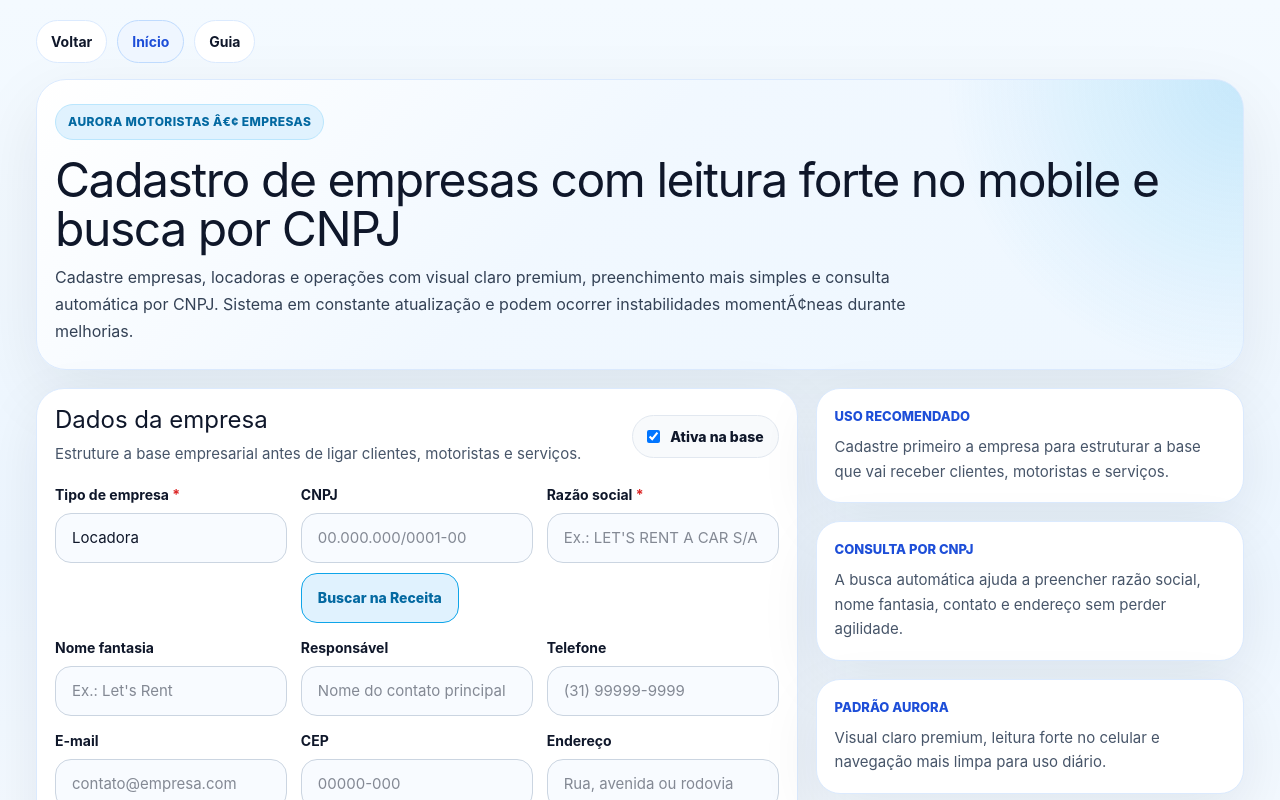
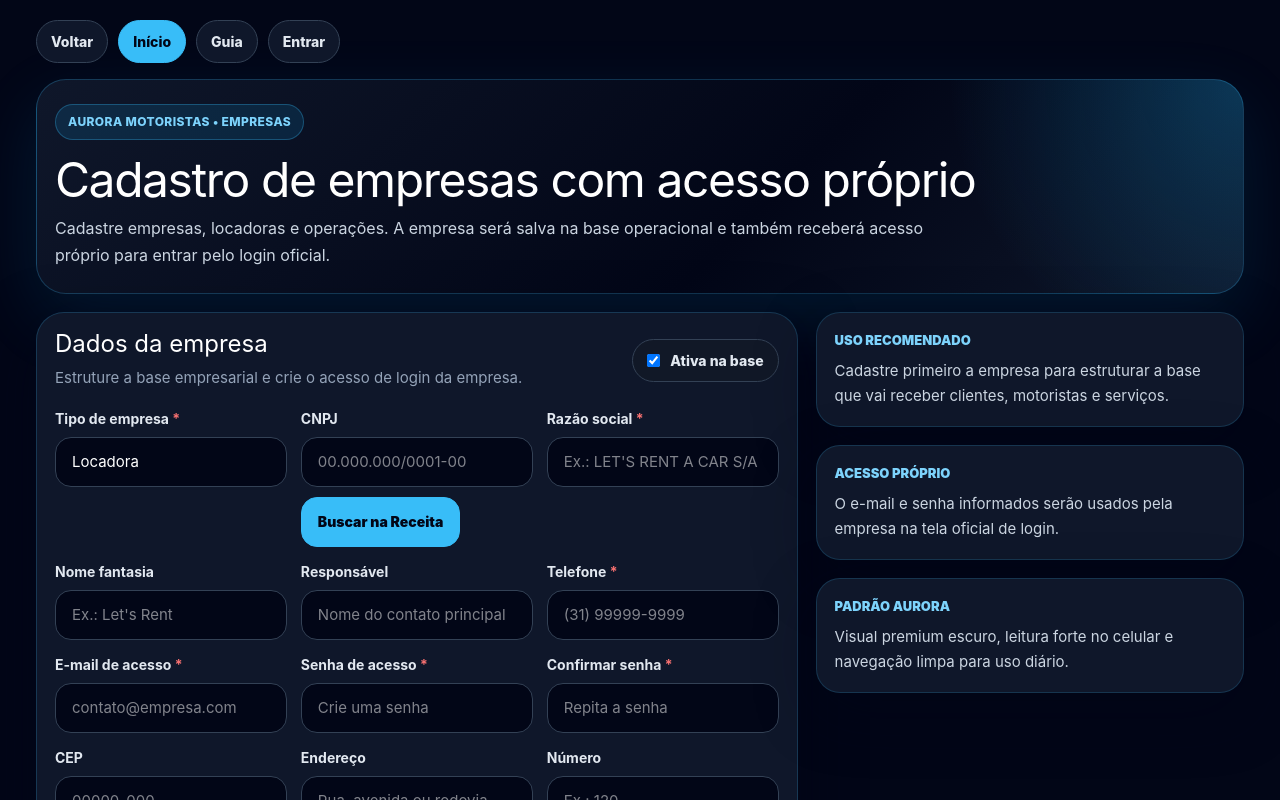
Before and after one commit to ricardogrupoexecutivo1-cpu/aurora-motoristas, a Next.js app: page /empresas/cadastrar in a window 1280 px wide. Shown: the top 800 px of the page. Built offline with nearby package versions, Linux system fonts and the light colour scheme.

Commit message:
feat: conecta cadastro de empresa ao login real

```diff
--- a/app/empresas/cadastrar/page.tsx
+++ b/app/empresas/cadastrar/page.tsx
@@ -10,6 +10,8 @@
   responsavel: string;
   telefone: string;
   email: string;
+  senha: string;
+  confirmarSenha: string;
   cep: string;
   endereco: string;
   numero: string;
@@ -28,6 +30,8 @@
   responsavel: "",
   telefone: "",
   email: "",
+  senha: "",
+  confirmarSenha: "",
   cep: "",
   endereco: "",
   numero: "",
@@ -154,9 +158,27 @@
       return;
     }
 
-    if (!form.telefone.trim() && !form.email.trim()) {
+    if (!form.email.trim() || !form.email.includes("@")) {
       setFeedbackType("error");
-      setFeedback("Preencha pelo menos telefone ou e-mail da empresa.");
+      setFeedback("Informe um e-mail válido para criar o acesso da empresa.");
+      return;
+    }
+
+    if (!form.telefone.trim()) {
+      setFeedbackType("error");
+      setFeedback("Preencha o telefone da empresa.");
+      return;
+    }
+
+    if (!form.senha || form.senha.length < 6) {
+      setFeedbackType("error");
+      setFeedback("A senha deve ter pelo menos 6 caracteres.");
+      return;
+    }
+
+    if (form.senha !== form.confirmarSenha) {
+      setFeedbackType("error");
+      setFeedback("As senhas não coincidem.");
       return;
     }
 
@@ -190,11 +212,36 @@
       const data = await response.json();
 
       if (!response.ok) {
-        throw new Error(data?.error || "Não foi possível salvar a empresa.");
+        throw new Error(data?.error || data?.message || "Não foi possível salvar a empresa.");
+      }
+
+      const registerResponse = await fetch("/api/auth/register", {
+        method: "POST",
+        headers: {
+          "Content-Type": "application/json",
+        },
+        body: JSON.stringify({
+          role: "cliente",
+          nome: form.razaoSocial.trim() || form.nomeFantasia.trim(),
+          email: form.email.trim(),
+          senha: form.senha,
+          documento: onlyDigits(form.cnpj),
+          telefone: onlyDigits(form.telefone),
+          captchaOk: true,
+        }),
+      });
+
+      const registerData = await registerResponse.json();
+
+      if (!registerResponse.ok || !registerData?.ok) {
+        throw new Error(
+          registerData?.error ||
+            "Empresa salva, mas não foi possível criar o acesso de login."
+        );
       }
 
       setFeedbackType("success");
-      setFeedback("Empresa cadastrada com sucesso na base do Aurora Motoristas.");
+      setFeedback("Empresa cadastrada com sucesso. O acesso foi criado e já pode entrar pelo login.");
       setForm(initialForm);
     } catch (error) {
       const message =
@@ -210,9 +257,8 @@
     <main
       style={{
         minHeight: "100vh",
-        background:
-          "linear-gradient(180deg, #f4faff 0%, #edf6ff 42%, #ffffff 100%)",
-        color: "#0f172a",
+        background: "#020617",
+        color: "#ffffff",
       }}
     >
       <div
@@ -241,15 +287,19 @@
           <a href="/guia" style={pillButton(false)}>
             Guia
           </a>
+
+          <a href="/entrar" style={pillButton(false)}>
+            Entrar
+          </a>
         </div>
 
         <section
           style={{
             borderRadius: 30,
-            border: "1px solid #dbeafe",
+            border: "1px solid rgba(56, 189, 248, 0.24)",
             background:
-              "radial-gradient(circle at top right, rgba(14, 165, 233, 0.18), transparent 24%), linear-gradient(135deg, #ffffff 0%, #f1f8ff 45%, #eef7ff 100%)",
-            boxShadow: "0 24px 70px rgba(15, 23, 42, 0.08)",
+              "radial-gradient(circle at top right, rgba(14, 165, 233, 0.26), transparent 24%), linear-gradient(135deg, #0f172a 0%, #020617 60%, #0f172a 100%)",
+            boxShadow: "0 24px 70px rgba(14, 165, 233, 0.12)",
             padding: "24px 18px",
             marginBottom: 18,
           }}
@@ -261,16 +311,16 @@
               gap: 8,
               padding: "8px 12px",
               borderRadius: 999,
-              background: "#e0f2fe",
-              border: "1px solid #bae6fd",
-              color: "#0369a1",
+              background: "rgba(14, 165, 233, 0.14)",
+              border: "1px solid rgba(56, 189, 248, 0.30)",
+              color: "#7dd3fc",
               fontSize: 12,
               fontWeight: 800,
               letterSpacing: 0.4,
               textTransform: "uppercase",
             }}
           >
-            Aurora Motoristas â€¢ Empresas
+            Aurora Motoristas • Empresas
           </div>
 
           <h1
@@ -279,24 +329,23 @@
               fontSize: "clamp(30px, 5vw, 48px)",
               lineHeight: 1.02,
               letterSpacing: "-0.03em",
+              color: "#ffffff",
             }}
           >
-            Cadastro de empresas com leitura forte no mobile e busca por CNPJ
+            Cadastro de empresas com acesso próprio
           </h1>
 
           <p
             style={{
               margin: 0,
               maxWidth: 920,
-              color: "#334155",
+              color: "#cbd5e1",
               lineHeight: 1.7,
               fontSize: 16,
             }}
           >
-            Cadastre empresas, locadoras e operações com visual claro premium,
-            preenchimento mais simples e consulta automática por CNPJ.
-            Sistema em constante atualização e podem ocorrer instabilidades
-            momentÃ¢neas durante melhorias.
+            Cadastre empresas, locadoras e operações. A empresa será salva na base
+            operacional e também receberá acesso próprio para entrar pelo login oficial.
           </p>
         </section>
 
@@ -309,10 +358,10 @@
         >
           <div
             style={{
-              background: "#ffffff",
-              border: "1px solid #dbeafe",
+              background: "#0f172a",
+              border: "1px solid rgba(56, 189, 248, 0.20)",
               borderRadius: 28,
-              boxShadow: "0 20px 60px rgba(15, 23, 42, 0.08)",
+              boxShadow: "0 20px 60px rgba(2, 6, 23, 0.55)",
               padding: 18,
             }}
           >
@@ -332,6 +381,7 @@
                     margin: 0,
                     fontSize: 24,
                     lineHeight: 1.1,
+                    color: "#ffffff",
                   }}
                 >
                   Dados da empresa
@@ -339,12 +389,12 @@
                 <p
                   style={{
                     margin: "8px 0 0",
-                    color: "#475569",
+                    color: "#94a3b8",
                     fontSize: 15,
                     lineHeight: 1.6,
                   }}
                 >
-                  Estruture a base empresarial antes de ligar clientes, motoristas e serviços.
+                  Estruture a base empresarial e crie o acesso de login da empresa.
                 </p>
               </div>
 
@@ -355,10 +405,10 @@
                   gap: 10,
                   padding: "10px 14px",
                   borderRadius: 999,
-                  background: "#f8fafc",
-                  border: "1px solid #e2e8f0",
+                  background: "#111827",
+                  border: "1px solid #334155",
                   fontWeight: 800,
-                  color: "#0f172a",
+                  color: "#e2e8f0",
                   fontSize: 14,
                 }}
               >
@@ -392,7 +442,7 @@
                     display: "block",
                     marginBottom: 8,
                     fontWeight: 700,
-                    color: "#0f172a",
+                    color: "#e2e8f0",
                     fontSize: 14,
                   }}
                 >
@@ -411,19 +461,7 @@
                     value={form.cnpj}
                     onChange={(e) => updateField("cnpj", formatCnpj(e.target.value))}
                     placeholder="00.000.000/0001-00"
-                    style={{
-                      flex: "1 1 220px",
-                      minWidth: 0,
-                      height: 50,
-                      borderRadius: 16,
-                      border: "1px solid #cbd5e1",
-                      background: "#f8fbff",
-                      padding: "0 16px",
-                      fontSize: 15,
-                      color: "#0f172a",
-                      outline: "none",
-                      boxSizing: "border-box",
-                    }}
+                    style={inputStyle}
                   />
 
                   <button
@@ -431,15 +469,15 @@
                     onClick={buscarCnpj}
                     disabled={loadingReceita}
                     style={{
-                      border: "1px solid #0ea5e9",
+                      border: "1px solid #38bdf8",
                       cursor: loadingReceita ? "not-allowed" : "pointer",
                       opacity: loadingReceita ? 0.7 : 1,
                       padding: "0 16px",
                       height: 50,
                       borderRadius: 16,
-                      background: "#e0f2fe",
-                      color: "#0369a1",
-                      fontWeight: 800,
+                      background: "#38bdf8",
+                      color: "#020617",
+                      fontWeight: 900,
                       fontSize: 14,
                       whiteSpace: "nowrap",
                     }}
@@ -476,14 +514,34 @@
                 value={form.telefone}
                 onChange={(value) => updateField("telefone", formatPhone(value))}
                 placeholder="(31) 99999-9999"
+                required
               />
 
               <Field
-                label="E-mail"
+                label="E-mail de acesso"
                 value={form.email}
                 onChange={(value) => updateField("email", value)}
                 placeholder="contato@empresa.com"
                 type="email"
+                required
+              />
+
+              <Field
+                label="Senha de acesso"
+                value={form.senha}
+                onChange={(value) => updateField("senha", value)}
+                placeholder="Crie uma senha"
+                type="password"
+                required
+              />
+
+              <Field
+                label="Confirmar senha"
+                value={form.confirmarSenha}
+                onChange={(value) => updateField("confirmarSenha", value)}
+                placeholder="Repita a senha"
+                type="password"
+                required
               />
 
               <Field
@@ -535,7 +593,7 @@
                   display: "block",
                   marginBottom: 8,
                   fontWeight: 700,
-                  color: "#0f172a",
+                  color: "#e2e8f0",
                   fontSize: 14,
                 }}
               >
@@ -551,8 +609,9 @@
                   width: "100%",
                   resize: "vertical",
                   borderRadius: 18,
-                  border: "1px solid #cbd5e1",
-                  background: "#f8fbff",
+                  border: "1px solid #334155",
+                  background: "#020617",
+                  color: "#ffffff",
                   padding: "14px 16px",
                   fontSize: 15,
                   outline: "none",
@@ -569,23 +628,23 @@
                   padding: "14px 16px",
                   border:
                     feedbackType === "success"
-                      ? "1px solid #bbf7d0"
+                      ? "1px solid #22c55e"
                       : feedbackType === "error"
-                      ? "1px solid #fecaca"
-                      : "1px solid #bae6fd",
+                      ? "1px solid #ef4444"
+                      : "1px solid #38bdf8",
                   background:
                     feedbackType === "success"
-                      ? "#f0fdf4"
+                      ? "rgba(34, 197, 94, 0.12)"
                       : feedbackType === "error"
-                      ? "#fef2f2"
-                      : "#f0f9ff",
+                      ? "rgba(239, 68, 68, 0.12)"
+                      : "rgba(56, 189, 248, 0.12)",
                   color:
                     feedbackType === "success"
-                      ? "#166534"
+                      ? "#86efac"
                       : feedbackType === "error"
-                      ? "#991b1b"
-                      : "#0c4a6e",
-                  fontWeight: 700,
+                      ? "#fca5a5"
+                      : "#7dd3fc",
+                  fontWeight: 800,
                   lineHeight: 1.55,
                 }}
               >
@@ -614,12 +673,12 @@
                   borderRadius: 16,
                   background: "linear-gradient(135deg, #0ea5e9 0%, #2563eb 100%)",
                   color: "#ffffff",
-                  fontWeight: 800,
+                  fontWeight: 900,
                   fontSize: 15,
                   boxShadow: "0 16px 35px rgba(37, 99, 235, 0.28)",
                 }}
               >
-                {loading ? "Salvando empresa..." : "Salvar empresa"}
+                {loading ? "Salvando empresa..." : "Salvar empresa e criar acesso"}
               </button>
 
               <button
@@ -630,12 +689,12 @@
                   setFonteReceita("");
                 }}
                 style={{
-                  border: "1px solid #cbd5e1",
+                  border: "1px solid #334155",
                   cursor: "pointer",
                   padding: "14px 20px",
                   borderRadius: 16,
-                  background: "#ffffff",
-                  color: "#0f172a",
+                  background: "#111827",
+                  color: "#e2e8f0",
                   fontWeight: 800,
                   fontSize: 15,
                 }}
@@ -658,13 +717,13 @@
             />
 
             <InfoCard
-              title="Consulta por CNPJ"
-              text="A busca automática ajuda a preencher razão social, nome fantasia, contato e endereço sem perder agilidade."
+              title="Acesso próprio"
+              text="O e-mail e senha informados serão usados pela empresa na tela oficial de login."
             />
 
             <InfoCard
               title="Padrão Aurora"
-              text="Visual claro premium, leitura forte no celular e navegação mais limpa para uso diário."
+              text="Visual premium escuro, leitura forte no celular e navegação limpa para uso diário."
             />
           </aside>
         </section>
@@ -673,15 +732,30 @@
   );
 }
 
+const inputStyle: React.CSSProperties = {
+  flex: "1 1 220px",
+  minWidth: 0,
+  width: "100%",
+  height: 50,
+  borderRadius: 16,
+  border: "1px solid #334155",
+  background: "#020617",
+  padding: "0 16px",
+  fontSize: 15,
+  color: "#ffffff",
+  outline: "none",
+  boxSizing: "border-box",
+};
+
 function pillButton(primary: boolean) {
   return {
     textDecoration: "none",
     padding: "10px 14px",
     borderRadius: 999,
-    background: primary ? "#eff6ff" : "#ffffff",
-    border: primary ? "1px solid #bfdbfe" : "1px solid #dbeafe",
-    color: primary ? "#1d4ed8" : "#0f172a",
-    fontWeight: 700,
+    background: primary ? "#38bdf8" : "#0f172a",
+    border: primary ? "1px solid #38bdf8" : "1px solid #334155",
+    color: primary ? "#020617" : "#e2e8f0",
+    fontWeight: 800,
     fontSize: 14,
   } as const;
 }
@@ -708,11 +782,11 @@
           display: "block",
           marginBottom: 8,
           fontWeight: 700,
-          color: "#0f172a",
+          color: "#e2e8f0",
           fontSize: 14,
         }}
       >
-        {label} {required ? <span style={{ color: "#dc2626" }}>*</span> : null}
+        {label} {required ? <span style={{ color: "#f87171" }}>*</span> : null}
       </span>
 
       <input
@@ -720,18 +794,7 @@
         value={value}
         onChange={(e) => onChange(e.target.value)}
         placeholder={placeholder}
-        style={{
-          width: "100%",
-          height: 50,
-          borderRadius: 16,
-          border: "1px solid #cbd5e1",
-          background: "#f8fbff",
-          padding: "0 16px",
-          fontSize: 15,
-          color: "#0f172a",
-          outline: "none",
-          boxSizing: "border-box",
-        }}
+        style={inputStyle}
       />
     </label>
   );
@@ -741,19 +804,19 @@
   return (
     <div
       style={{
-        background: "#ffffff",
-        border: "1px solid #dbeafe",
+        background: "#0f172a",
+        border: "1px solid rgba(56, 189, 248, 0.18)",
         borderRadius: 24,
-        boxShadow: "0 20px 60px rgba(15, 23, 42, 0.08)",
+        boxShadow: "0 20px 60px rgba(2, 6, 23, 0.40)",
         padding: 18,
       }}
     >
       <div
         style={{
           fontSize: 13,
-          fontWeight: 800,
+          fontWeight: 900,
           textTransform: "uppercase",
-          color: "#1d4ed8",
+          color: "#7dd3fc",
           marginBottom: 8,
         }}
       >
@@ -762,7 +825,7 @@
 
       <div
         style={{
-          color: "#475569",
+          color: "#cbd5e1",
           lineHeight: 1.65,
           fontSize: 15,
         }}
```
